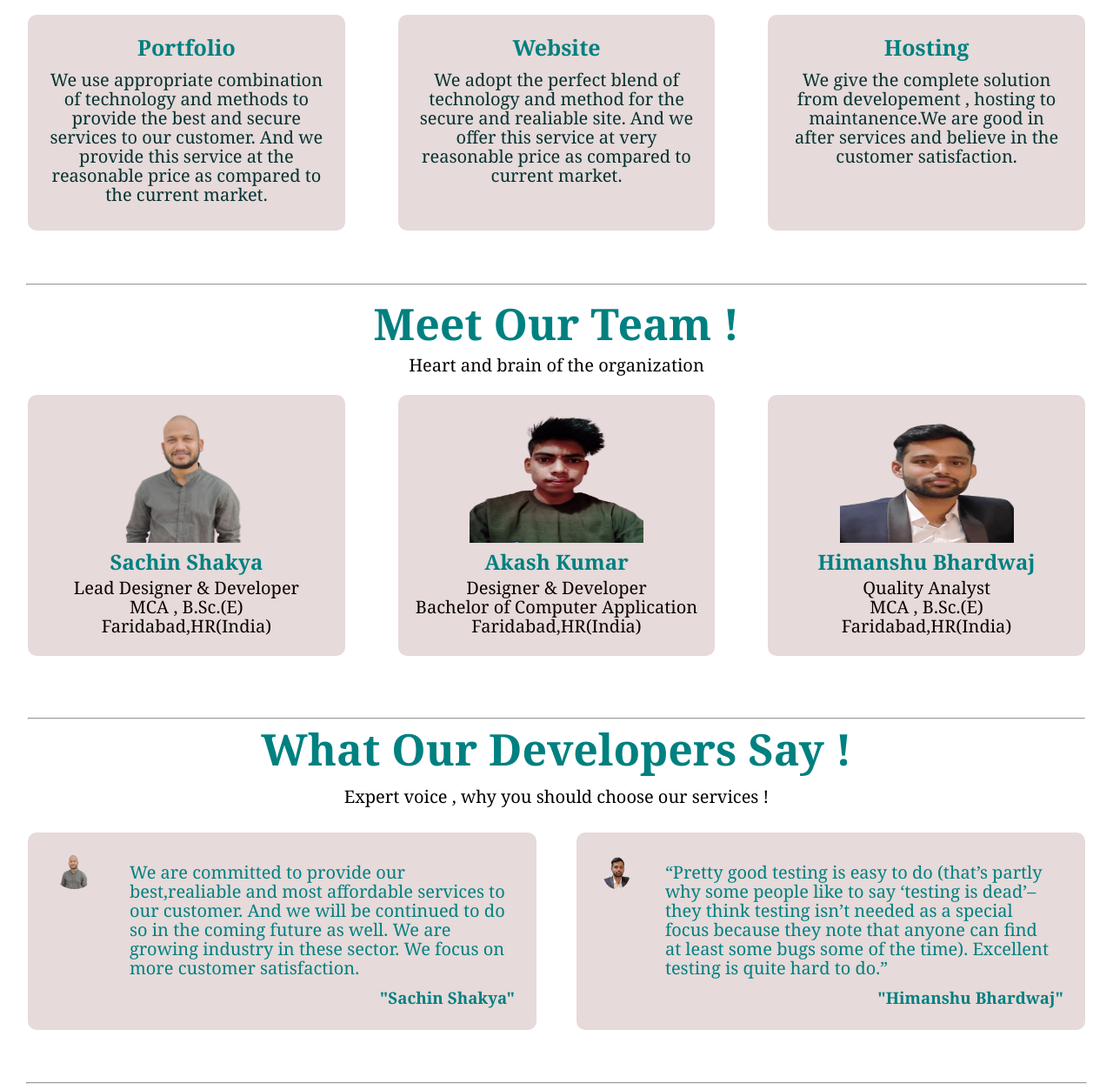
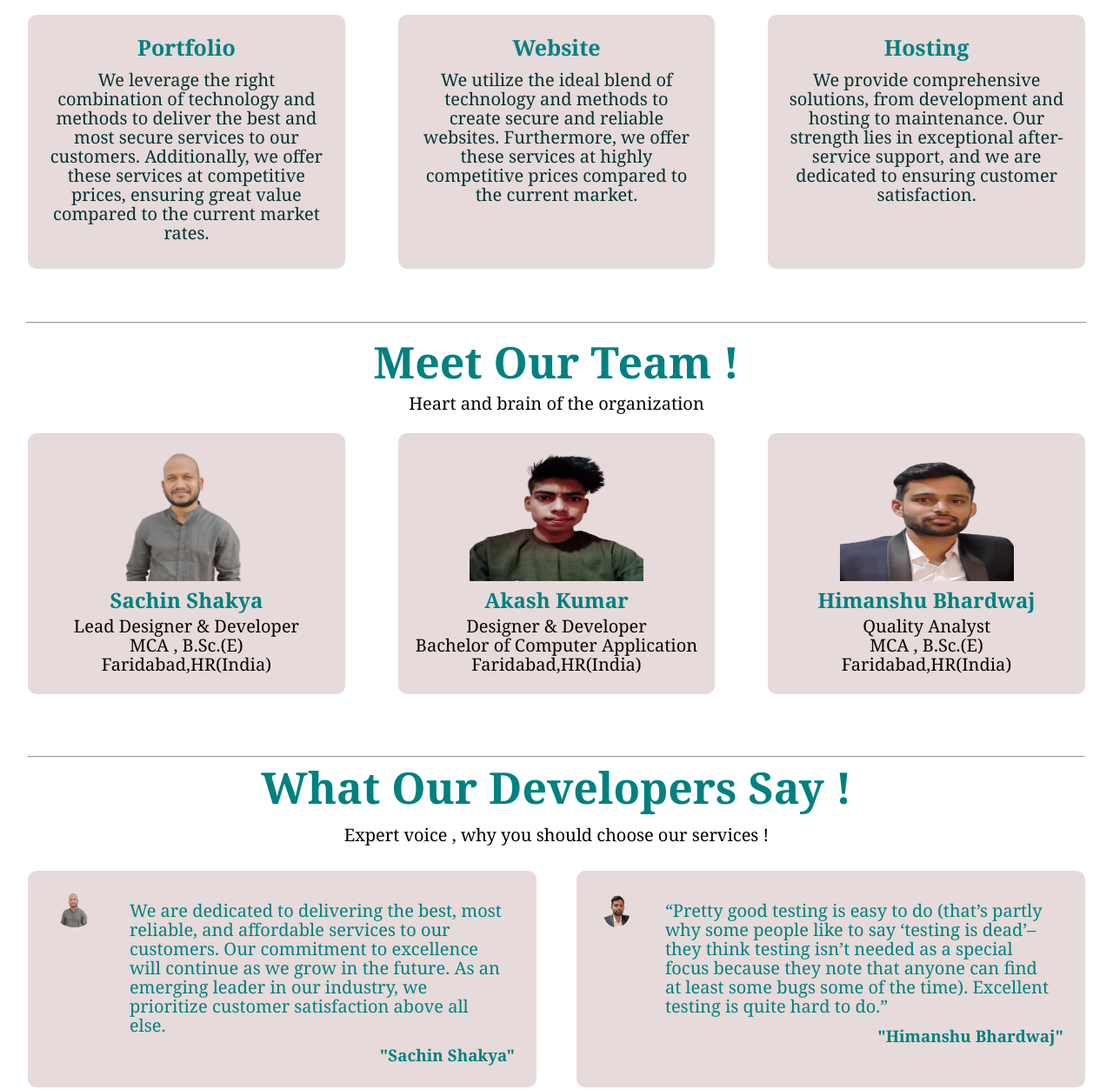
Before and after one commit to ShakyaEmpire/ShakyaDesignStudio.github.io, a plain HTML site: page index.html in a window 1280 px wide. Shown: the part 897-2150 px from the top of the page at 87% size. Drawn offline with Linux system fonts and the light colour scheme.

Commit message:
Update index.html

```diff
--- a/index.html
+++ b/index.html
@@ -45,19 +45,18 @@
 
     <div class="services-col">
         <h1>Portfolio</h1>
-        <p>We use appropriate combination of technology and methods to provide the best and secure services to our customer.
-            And we provide this service at the reasonable price as compared to the current market.</p>
+        <p>We leverage the right combination of technology and methods to deliver the best and most secure services to our customers.
+            Additionally, we offer these services at competitive prices, ensuring great value compared to the current market rates.</p>
     </div>
 
     <div class="services-col">
         <h1>Website</h1>
-        <p>We adopt the perfect blend of technology and method for the secure and realiable site.
-            And we offer this service at very reasonable price as compared to current market.</p>
+        <p>We utilize the ideal blend of technology and methods to create secure and reliable websites. Furthermore, we offer these services at highly competitive prices compared to the current market.</p>
      </div>
 
      <div class="services-col">
         <h1>Hosting</h1>
-        <p>We give the complete solution from developement , hosting to maintanence.We are good in after services and believe in the customer satisfaction.</p>
+        <p>We provide comprehensive solutions, from development and hosting to maintenance. Our strength lies in exceptional after-service support, and we are dedicated to ensuring customer satisfaction.</p>
      </div>
 
 
@@ -121,9 +120,7 @@
             <img src="images/sachinnew.png
             " alt="MD says">
             <div>
-                <p>We are committed to provide our best,realiable and most affordable services to our customer.
-                    And we will be continued to do so in the coming future as well. We are growing industry in these sector.
-                    We focus on more customer satisfaction.
+                <p>We are dedicated to delivering the best, most reliable, and affordable services to our customers. Our commitment to excellence will continue as we grow in the future. As an emerging leader in our industry, we prioritize customer satisfaction above all else.
                 </p>
                 <h3>"Sachin Shakya"</h3>
             </div>
@@ -156,8 +153,7 @@
 <section class="footer">
     <div class="aboutline"><hr></div>
     <h4>About Us</h4>
-    <p id="aboutP">ShakyaDesign is new emerging organization in the digital world. We are committed for reliable and affordable services.
-        ShakyaDesign is having associates in the organization these are known for providing the best class services and this makes us different from other competitors.
+    <p id="aboutP">ShakyaDesign is a newly emerging organization in the digital world, committed to delivering reliable and affordable services. We collaborate with trusted associates, renowned for providing top-tier services, which sets us apart from our competitors.
      </p>
     <div class="social-icons">
         <p id="follow"> follow us <i class="fa fa-hand-o-down"></i></p>
@@ -168,7 +164,7 @@
             <li><a href="https://github.com/ShakyaEmpire" target="_blank"><i class="fa fa-github"></i></a></li>
        </ul>
     </div>
-    <p id="foot">Copyright <i class="fa fa-copyright"></i> 2021 ShakyaDesign</p>
+    <p id="foot">Copyright <i class="fa fa-copyright"></i> 2025 ShakyaDesign</p>
 
 </section>
 
```
